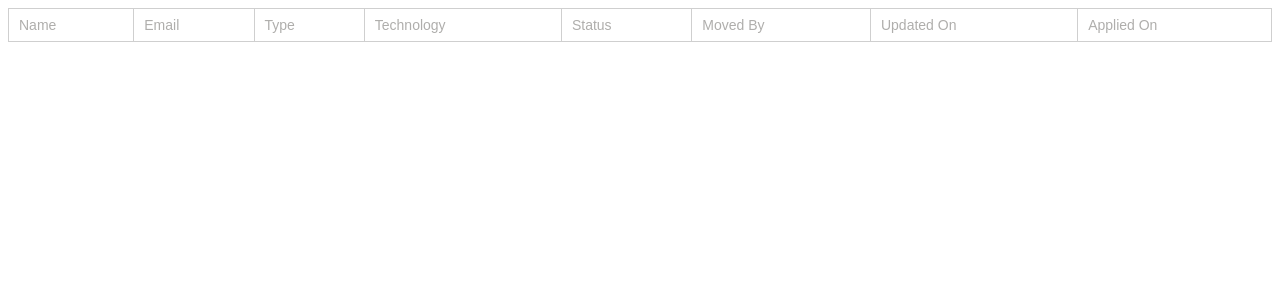
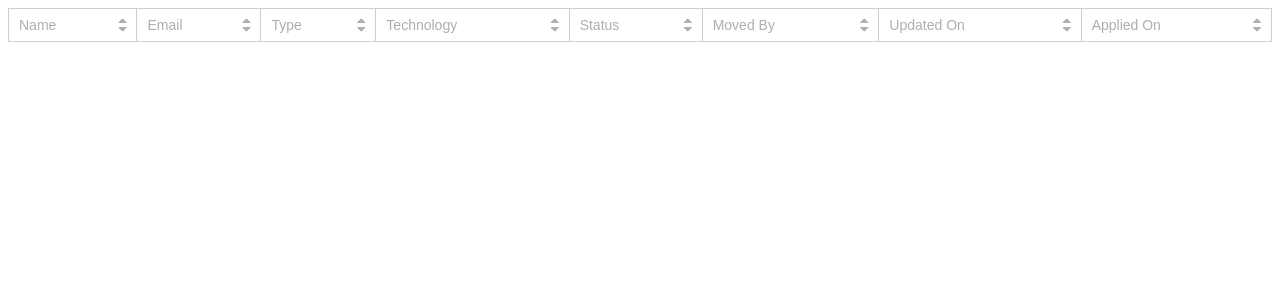
Before and after one commit to LakshyaKhatri/Interview-Portal, a Django app: page / in a window 1280 px wide. Shown: the top 300 px of the page. Run offline with Django 3.2, Linux system fonts and the light colour scheme; the visitor is signed in with stand-in values (Sample User, id 1); data that the repository does not hold is empty.

Commit message:
Modify dashboard template to provide user feedback for sorting

```diff
--- a/dashboard/templates/dashboard/index.html
+++ b/dashboard/templates/dashboard/index.html
@@ -15,57 +15,73 @@
         <th onclick="sort_applications(this.firstElementChild.firstElementChild)">
           <div class="th-cell">
             <span id="name">Name</span>
+            <div class="sorting-arrows">
+              <i class="fa fa-sort-asc"></i>
               <i class="fa fa-sort-desc"></i>
-            <i class="fa fa-sort-asc"></i>
+            </div>
           </div>
         </th>
         <th onclick="sort_applications(this.firstElementChild.firstElementChild)">
           <div class="th-cell">
             <span id="email">Email</span>
+            <div class="sorting-arrows">
+              <i class="fa fa-sort-asc"></i>
               <i class="fa fa-sort-desc"></i>
-            <i class="fa fa-sort-asc"></i>
+            </div>
           </div>
         </th>
         <th onclick="sort_applications(this.firstElementChild.firstElementChild)">
           <div class="th-cell">
             <span id="type">Type</span>
+            <div class="sorting-arrows">
+              <i class="fa fa-sort-asc"></i>
               <i class="fa fa-sort-desc"></i>
-            <i class="fa fa-sort-asc"></i>
+            </div>
           </div>
         </th>
         <th onclick="sort_applications(this.firstElementChild.firstElementChild)">
           <div class="th-cell">
             <span id="technology">Technology</span>
+            <div class="sorting-arrows">
+              <i class="fa fa-sort-asc"></i>
               <i class="fa fa-sort-desc"></i>
-            <i class="fa fa-sort-asc"></i>
+            </div>
           </div>
         </th>
         <th onclick="sort_applications(this.firstElementChild.firstElementChild)">
           <div class="th-cell">
             <span id="status">Status</span>
+            <div class="sorting-arrows">
+              <i class="fa fa-sort-asc"></i>
               <i class="fa fa-sort-desc"></i>
-            <i class="fa fa-sort-asc"></i>
+            </div>
           </div>
         </th>
         <th onclick="sort_applications(this.firstElementChild.firstElementChild)">
           <div class="th-cell">
             <span id="moved-by">Moved By</span>
+            <div class="sorting-arrows">
+              <i class="fa fa-sort-asc"></i>
               <i class="fa fa-sort-desc"></i>
-            <i class="fa fa-sort-asc"></i>
+            </div>
           </div>
         </th>
         <th onclick="sort_applications(this.firstElementChild.firstElementChild)">
           <div class="th-cell">
             <span id="updated-on">Updated On</span>
+            <div class="sorting-arrows">
+              <i class="fa fa-sort-asc"></i>
               <i class="fa fa-sort-desc"></i>
-            <i class="fa fa-sort-asc"></i>
+            </div>
           </div>
         </th>
         <th onclick="sort_applications(this.firstElementChild.firstElementChild)">
           <div class="th-cell">
             <span id="applied-on">Applied On</span>
+            <div class="sorting-arrows">
+              <i class="fa fa-sort-asc"></i>
               <i class="fa fa-sort-desc"></i>
-            <i class="fa fa-sort-asc"></i>
+            </div>
           </div>
         </th>
       </tr>
--- a/dashboard/templates/dashboard/js/main.js
+++ b/dashboard/templates/dashboard/js/main.js
@@ -30,18 +30,18 @@
 populateApplications()    // Populate applications for the first time
 
 function sort_applications(colHeadSpan){
-  let downArrow = $(colHeadSpan).next();
-  let upArrow = downArrow.next();
+  let upArrow = $(colHeadSpan).next().children().first();
+  let downArrow = upArrow.next();
 
   if (colHeadSpan.id === currentSortingCol) {
     // If user clicked on same column again
     ascending = !ascending;
   } else {
     // If user clicked on another column
-    // first remove arrows from that column header
-    let prevArrow = $('#' + currentSortingCol).next();
-    prevArrow.css('display', 'none');
-    prevArrow.next().css('display', 'none');
+    // set previously clicked column's arrows to their original state
+    let prevArrow = $('#' + currentSortingCol).next().children().first();
+    prevArrow.css('display', 'inline');
+    prevArrow.next().css('display', 'inline');
 
     // update current sorting column
     currentSortingCol = colHeadSpan.id;
--- a/dashboard/templates/dashboard/styles/main.css
+++ b/dashboard/templates/dashboard/styles/main.css
@@ -51,10 +51,21 @@
 
 .th-cell {
   display: flex;
+  flex-direction: row;
   justify-content: space-between;
   margin: none;
 }
 
 .fa-sort-asc, .fa-sort-desc {
-  display: none;
+  /* display: none; */
+  margin: 0;
+  padding: 0;
+  line-height: 2px;
 }
+
+.sorting-arrows {
+  align-self: center;
+  display: flex;
+  flex-direction: column;
+  align-items: center;
+}
```
Lines whose indentation alone changed are shown as unchanged.
